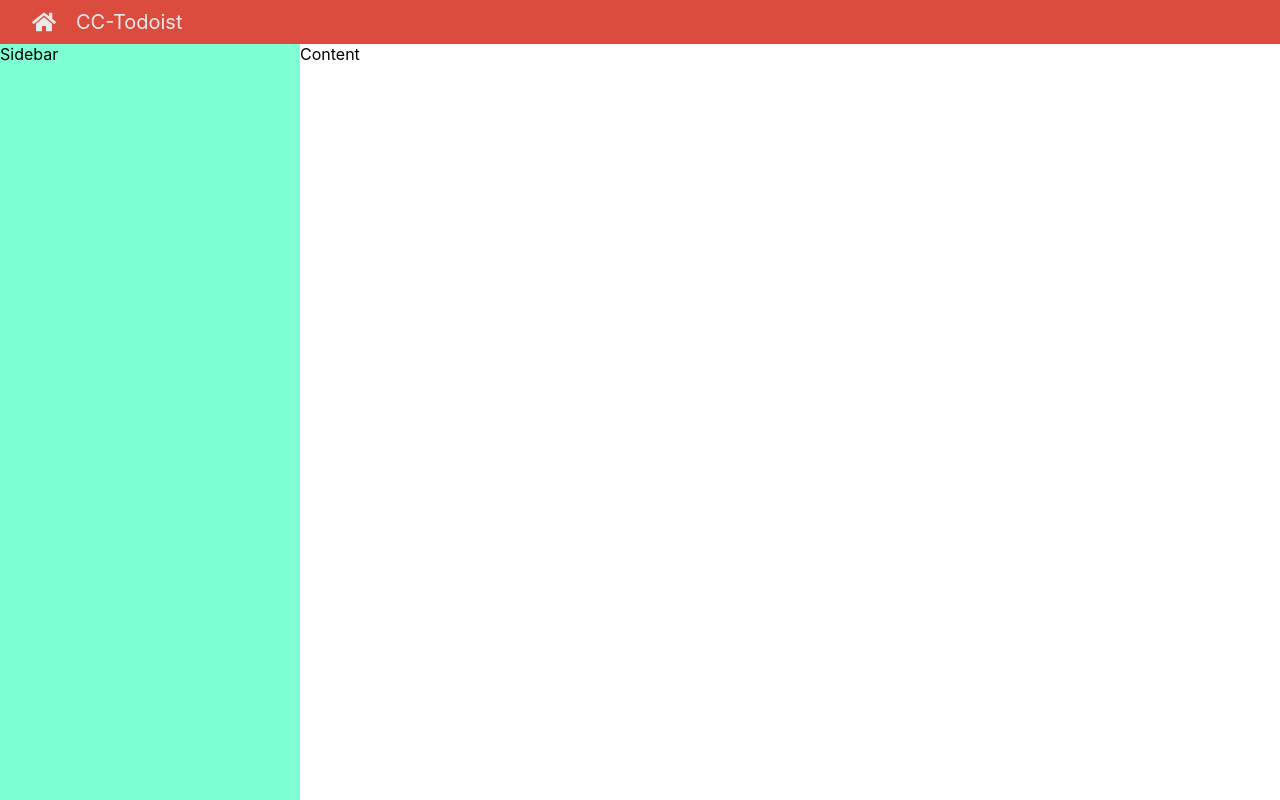
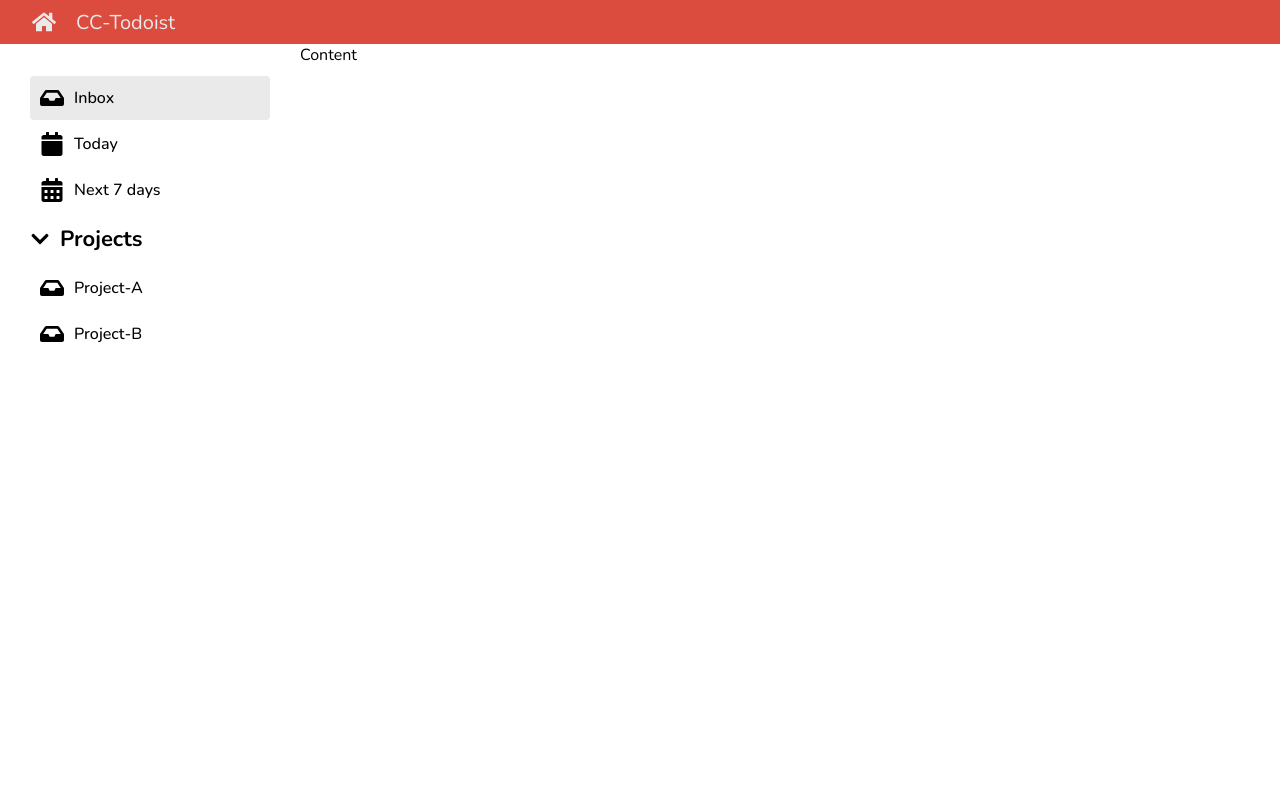
Before and after one commit to Chamnanwit/CC-react-todolist, a JavaScript app: page / in a window 1280 px wide. Built offline with nearby package versions, Linux system fonts and the light colour scheme; the HTML template or start-up script is replaced by a standard one.

Commit message:
finish-typography

```diff
--- a/src/App.js
+++ b/src/App.js
@@ -1,6 +1,6 @@
 
 import './App.scss';
-import {FaHome} from 'react-icons/fa'
+import { FaHome, FaInbox, FaCalendarAlt, FaCalendar, FaChevronDown } from 'react-icons/fa'
 
 function App() {
   return (
@@ -12,7 +12,54 @@
       <div>CC-Todoist</div>
       </header>
 
-    <aside className='sidebar'>Sidebar</aside>
+    <aside className='sidebar'>
+      <section className='sidebar__generic'>
+        <ul className='generic__lists'>
+          <li className='active'>
+            <span>
+              <FaInbox />
+            </span>
+            <h6>Inbox</h6>
+          </li>
+          <li>
+            <span>
+              <FaCalendar />
+            </span>
+            <h6>Today</h6>
+          </li>
+          <li>
+            <span>
+              <FaCalendarAlt />
+            </span>
+            <h6>Next 7 days</h6>
+          </li>
+
+        </ul>
+      </section>
+      <section className='sidebar__middle'>
+        <span>
+          <FaChevronDown />
+        </span>
+        <h6>Projects</h6>
+      </section>
+      <section className='sidebar__projects'>
+      <ul className='generic__lists'>
+          <li className=''>
+            <span>
+              <FaInbox />
+            </span>
+            <h6>Project-A</h6>
+          </li>
+          <li>
+            <span>
+              <FaInbox />
+            </span>
+            <h6>Project-B</h6>
+          </li>
+
+        </ul>
+      </section>
+    </aside>
 
     <main className='content'>Content</main>
   </div>
--- a/src/App.scss
+++ b/src/App.scss
@@ -2,6 +2,10 @@
 $grey: rgb(234, 234, 234);
 $sidebar-width: 300px;
 $header-height: 44px;
+
+li {
+    list-style: none;
+}
 
 .container {
     display: grid;
@@ -32,7 +36,60 @@
 .sidebar {
     grid-row: 2/3;
     grid-column: 1/2;
-    background-color: aquamarine;
+    //background-color: rgb(127, 255, 212);
+    position: sticky;
+    // left: 0;
+    // top: $header-height;
+
+    display: flex;
+    flex-direction: column;
+    gap: 10px;
+    padding: 30px;
+
+    &__middle {
+        display: flex;
+        align-items: center;
+        gap: 10px;
+        font-size: 20px;
+
+        & > span {
+            display: flex;
+        }
+
+        & > h6 {
+            font-size: 22px;
+        }
+    }
+}
+
+.generic__lists {
+
+    & > li {
+        display: flex;
+        align-items: center;
+        gap: 10px;
+        font-size: 24px;
+        cursor: pointer;
+        margin: 2px 0;
+        padding: 10px;
+        border-radius: 4px;
+
+        &:hover {
+            background-color: $grey;
+        }
+
+        & > h6 {
+            font-weight: 500;
+        }
+
+        & > span {
+            display: flex;
+        }
+    }
+}
+
+.active {
+    background-color: $grey;
 }
 
 .content {
--- a/src/index.css
+++ b/src/index.css
@@ -1,6 +1,8 @@
+@import url('https://fonts.googleapis.com/css2?family=Nunito:wght@200;300;400;500;600;700;800;900&family=Open+Sans:wght@300&display=swap');
+
 body {
   margin: 0;
-  font-family: -apple-system, BlinkMacSystemFont, 'Segoe UI', 'Roboto', 'Oxygen',
+  font-family: 'Nunito', -apple-system, BlinkMacSystemFont, 'Segoe UI', 'Roboto', 'Oxygen',
     'Ubuntu', 'Cantarell', 'Fira Sans', 'Droid Sans', 'Helvetica Neue',
     sans-serif;
   -webkit-font-smoothing: antialiased;
@@ -11,3 +13,9 @@
   font-family: source-code-pro, Menlo, Monaco, Consolas, 'Courier New',
     monospace;
 }
+
+* {
+  padding: 0;
+  margin: 0;
+  box-sizing: border-box;
+}
```
